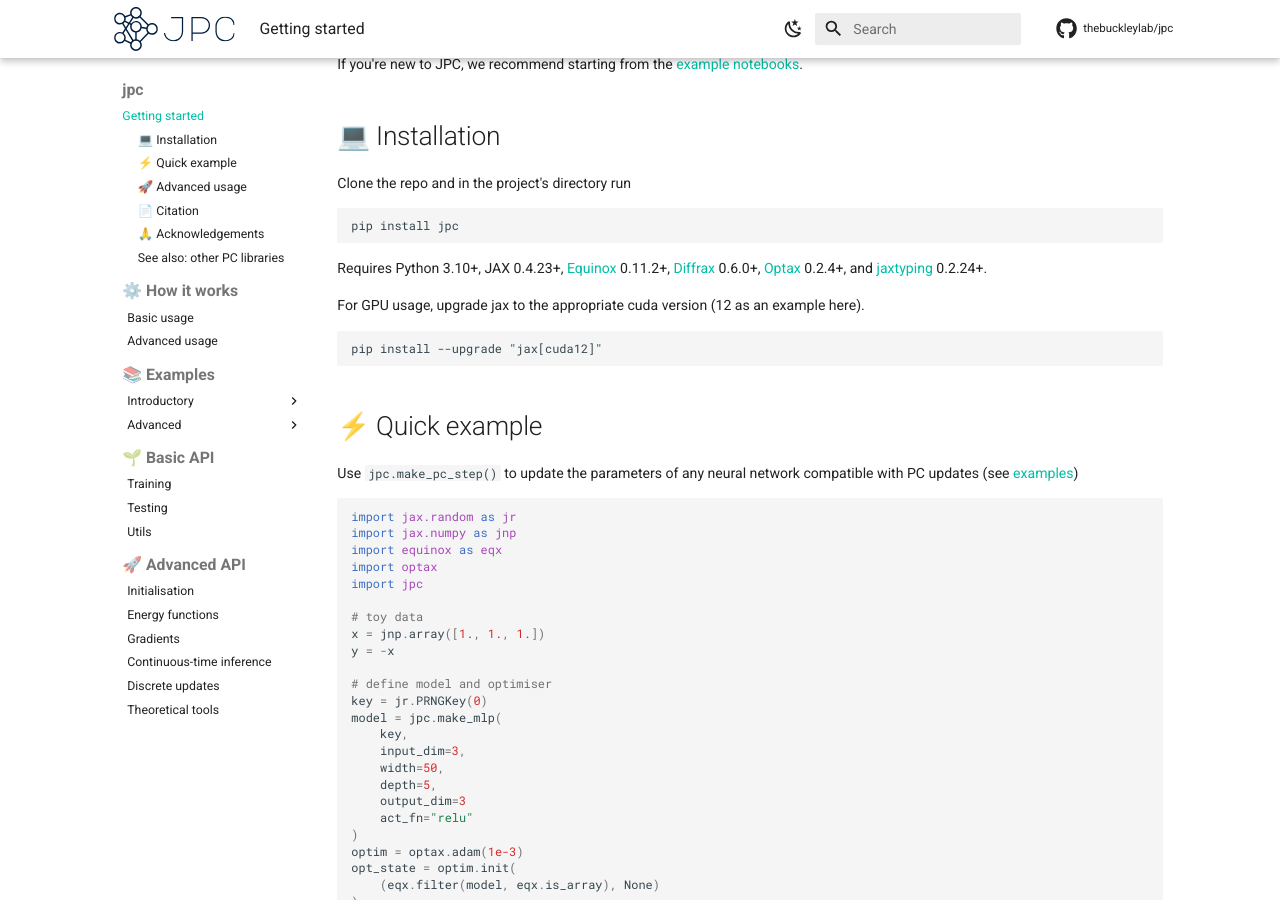
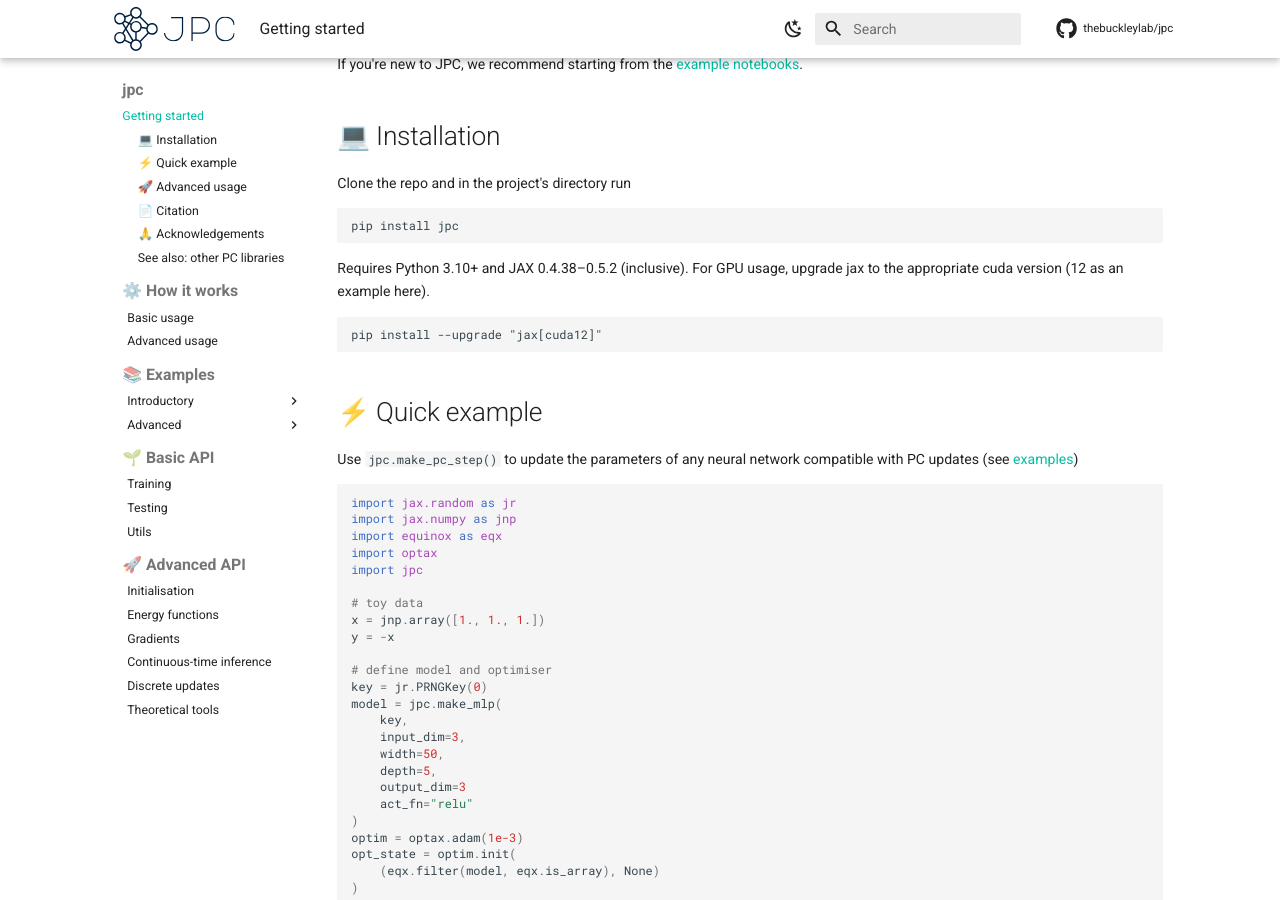
Before and after one commit to thebuckleylab/jpc, an MkDocs documentation site: the page built from docs/index.md, in a window 1280 px wide and 900 px high, scrolled down 408 px. Built offline with MkDocs 1.6.1 and Material for MkDocs 9.7.7, drawn with Linux system fonts in a browser that asks for light colours; comment, search, counter and statistics services are not loaded.

````diff
--- a/docs/index.md
+++ b/docs/index.md
@@ -30,13 +30,8 @@ Clone the repo and in the project's directory run
 pip install jpc
 ```
 
-Requires Python 3.10+, JAX 0.4.23+, [Equinox](https://github.com/patrick-kidger/equinox)
-0.11.2+, [Diffrax](https://github.com/patrick-kidger/diffrax) 0.6.0+,
-[Optax](https://github.com/google-deepmind/optax) 0.2.4+, and
-[jaxtyping](https://github.com/patrick-kidger/jaxtyping) 0.2.24+.
-
-For GPU usage, upgrade jax to the appropriate cuda version (12 as an example
-here).
+Requires Python 3.10+ and JAX 0.4.38–0.5.2 (inclusive). For GPU usage, upgrade
+jax to the appropriate cuda version (12 as an example here).
 
 ```
 pip install --upgrade "jax[cuda12]"
````
Also changed, not shown: README.md (+2 -7 lines).
